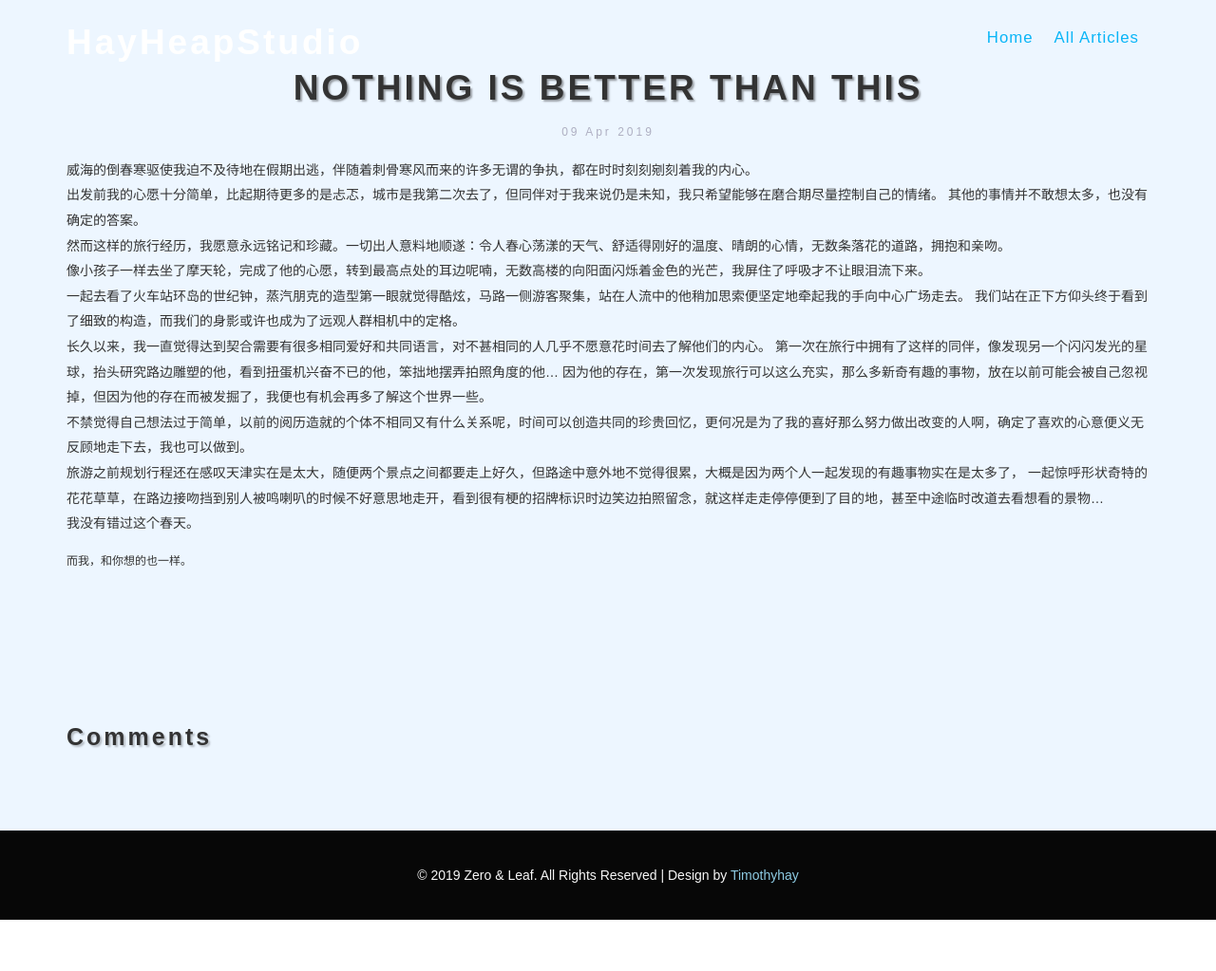
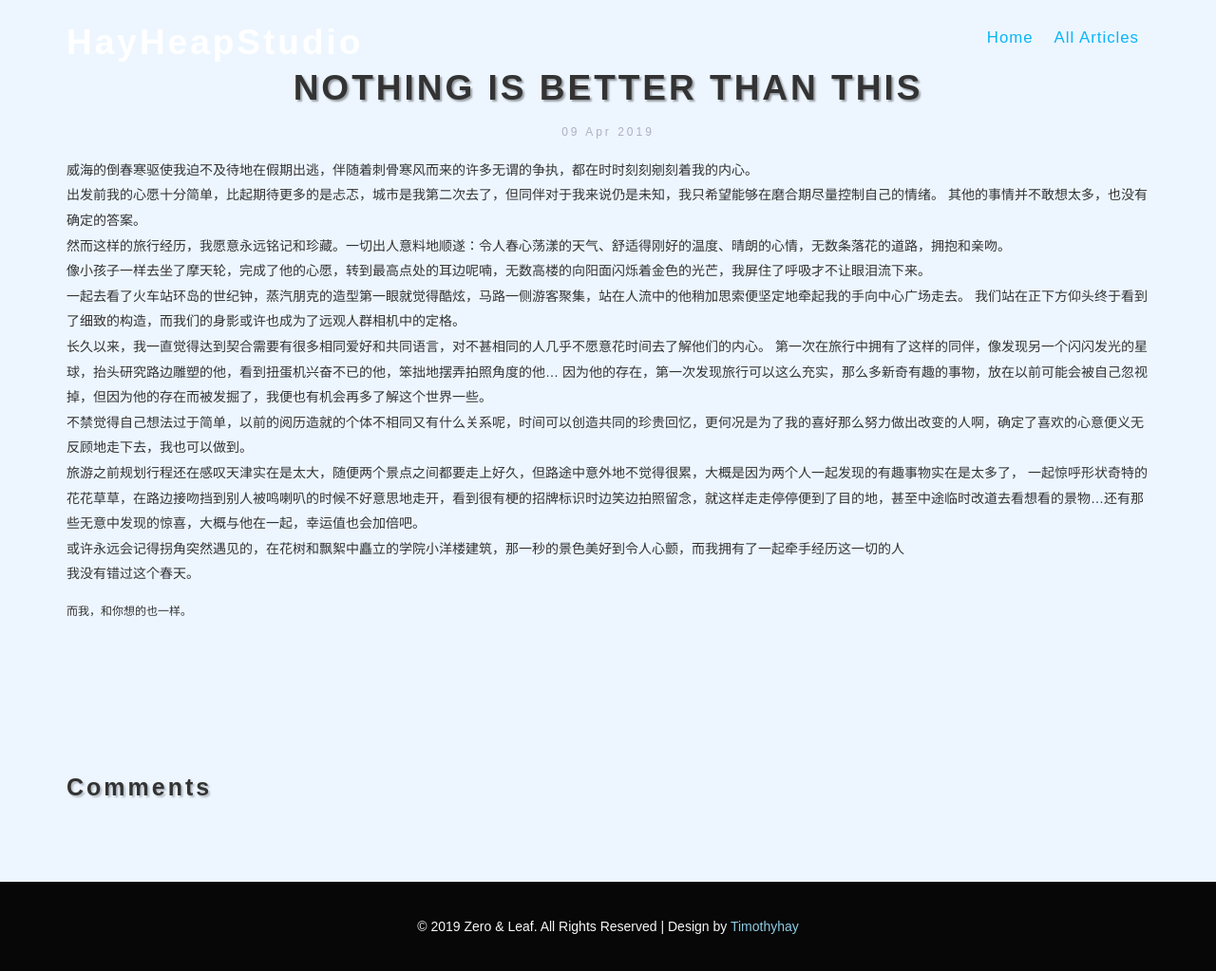
Before and after one commit to Timothyhay/TimothyhayHeap, a Jekyll site: the page built from _posts/2019-04-09-springmelody.html, in a window 1280 px wide. Shown: the whole page at 95% size. Built offline with Jekyll 4.4.1, drawn with Linux system fonts in a browser that asks for light colours; comment, search, counter and statistics services are not loaded; before the commit the page ends 969 px from its top, so only the background shows below that.

Commit message:
Update 2019-04-09-springmelody.html

```diff
--- a/_posts/2019-04-09-springmelody.html
+++ b/_posts/2019-04-09-springmelody.html
@@ -23,7 +23,8 @@ comments: true
 		因为他的存在，第一次发现旅行可以这么充实，那么多新奇有趣的事物，放在以前可能会被自己忽视掉，但因为他的存在而被发掘了，我便也有机会再多了解这个世界一些。</p>
 	<p>不禁觉得自己想法过于简单，以前的阅历造就的个体不相同又有什么关系呢，时间可以创造共同的珍贵回忆，更何况是为了我的喜好那么努力做出改变的人啊，确定了喜欢的心意便义无反顾地走下去，我也可以做到。</p>
 	<p>旅游之前规划行程还在感叹天津实在是太大，随便两个景点之间都要走上好久，但路途中意外地不觉得很累，大概是因为两个人一起发现的有趣事物实在是太多了，
-	一起惊呼形状奇特的花花草草，在路边接吻挡到别人被鸣喇叭的时候不好意思地走开，看到很有梗的招牌标识时边笑边拍照留念，就这样走走停停便到了目的地，甚至中途临时改道去看想看的景物…</p>
+	一起惊呼形状奇特的花花草草，在路边接吻挡到别人被鸣喇叭的时候不好意思地走开，看到很有梗的招牌标识时边笑边拍照留念，就这样走走停停便到了目的地，甚至中途临时改道去看想看的景物…还有那些无意中发现的惊喜，大概与他在一起，幸运值也会加倍吧。</p>
+	<p>或许永远会记得拐角突然遇见的，在花树和飘絮中矗立的学院小洋楼建筑，那一秒的景色美好到令人心颤，而我拥有了一起牵手经历这一切的人</p>
 	<p>我没有错过这个春天。</p>
 
 
```
